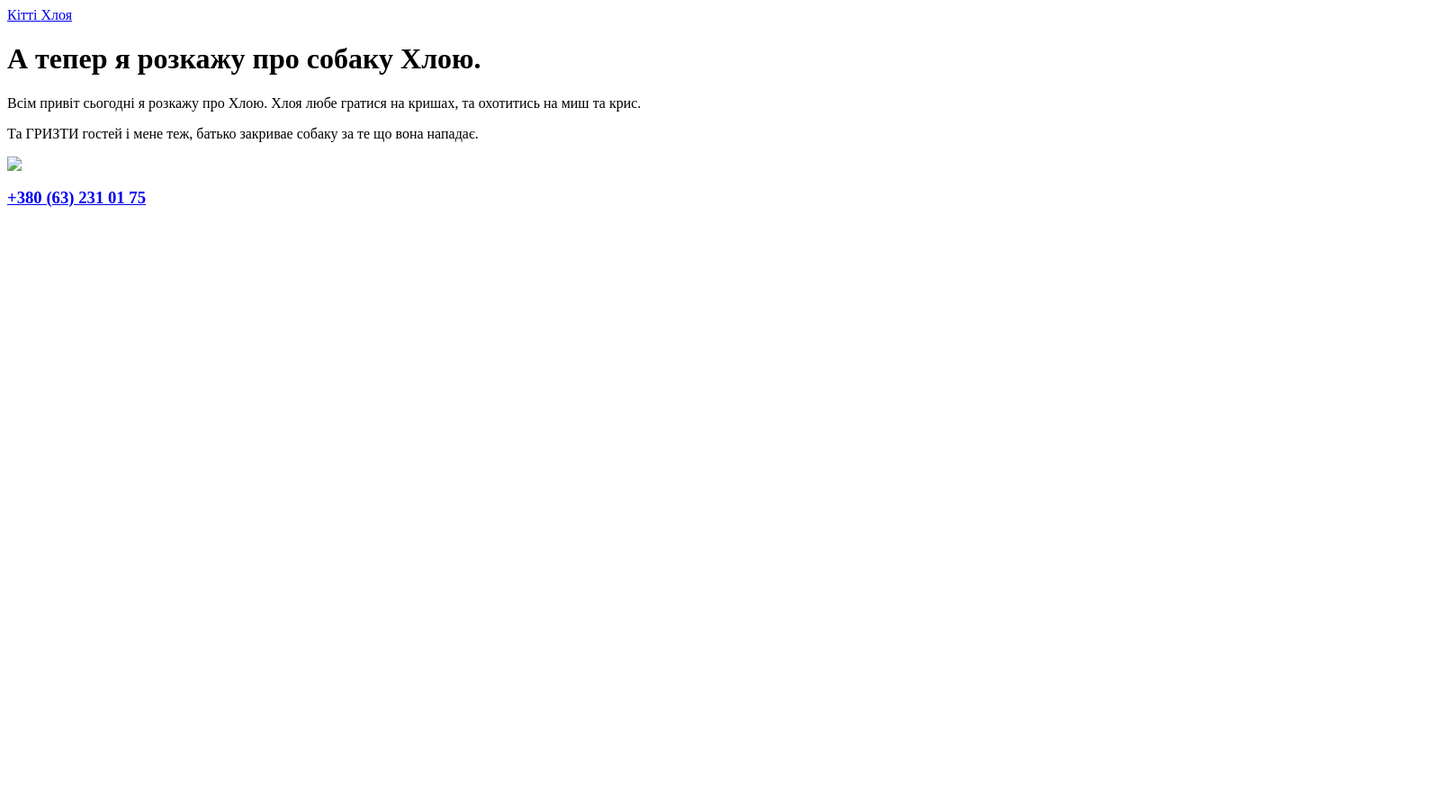
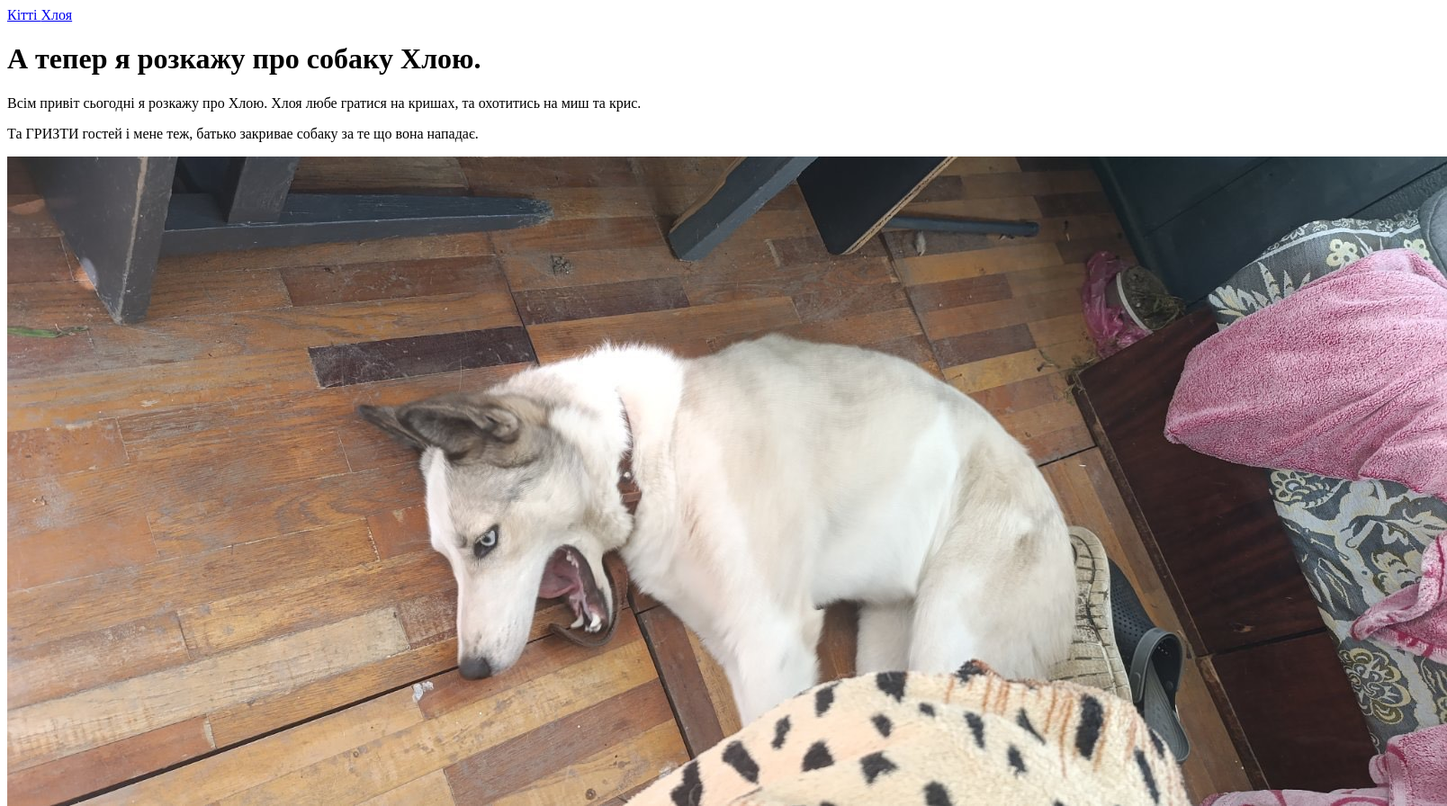
Before and after one commit to Darkness224/modul2, a plain HTML site: page index2.html in a window 1280 px wide. Shown: the top 896 px of the page at 90% size, 1608 px wide, since content can reach past the window. Before the commit the page ends 800 px from the top, so only its background shows below. Drawn offline with Linux system fonts and the light colour scheme.

Commit message:
Update index2.html

```diff
--- a/index2.html
+++ b/index2.html
@@ -12,7 +12,7 @@
     <main>
     <h1> А тепер я розкажу про собаку Хлою.</h1>
     <p> Всім привіт сьогодні я розкажу про Хлою. Хлоя любе гратися на кришах, та охотитись на миш та крис.</p> <p>Та ГРИЗТИ гостей і мене теж, батько закривае собаку за те що вона нападає.  </p>
-<img src="Xlo.jpeg">
+<img src="Xlo.jpg">
     </main>
     <footer>
    <a href="https://www.roblox.com/users/3720625572/profile?friendshipSourceType=PlayerSearch"> <h3> +380 (63) 231 01 75 </h3> </a>
```
